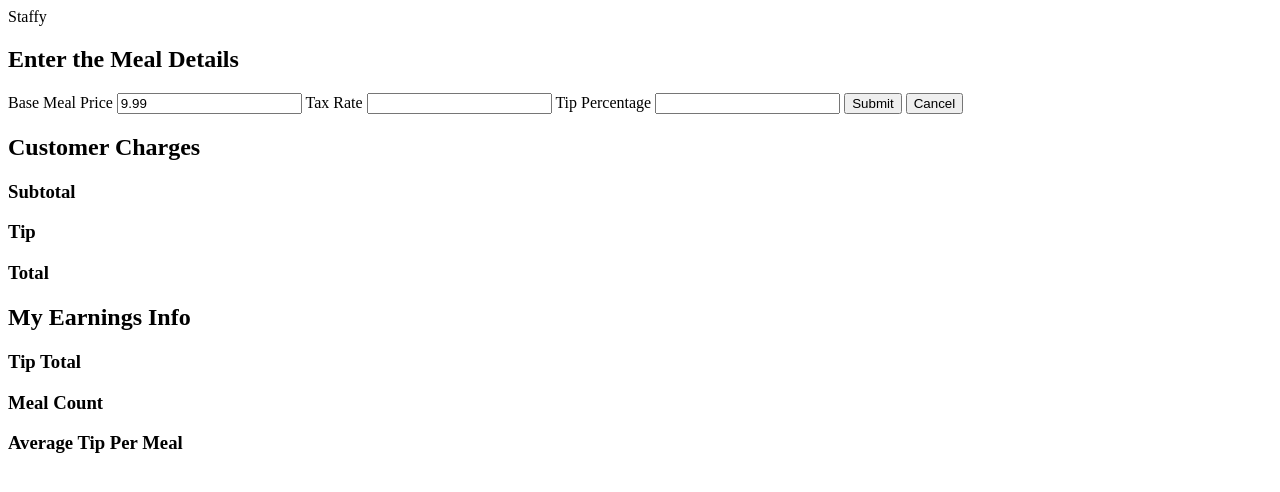
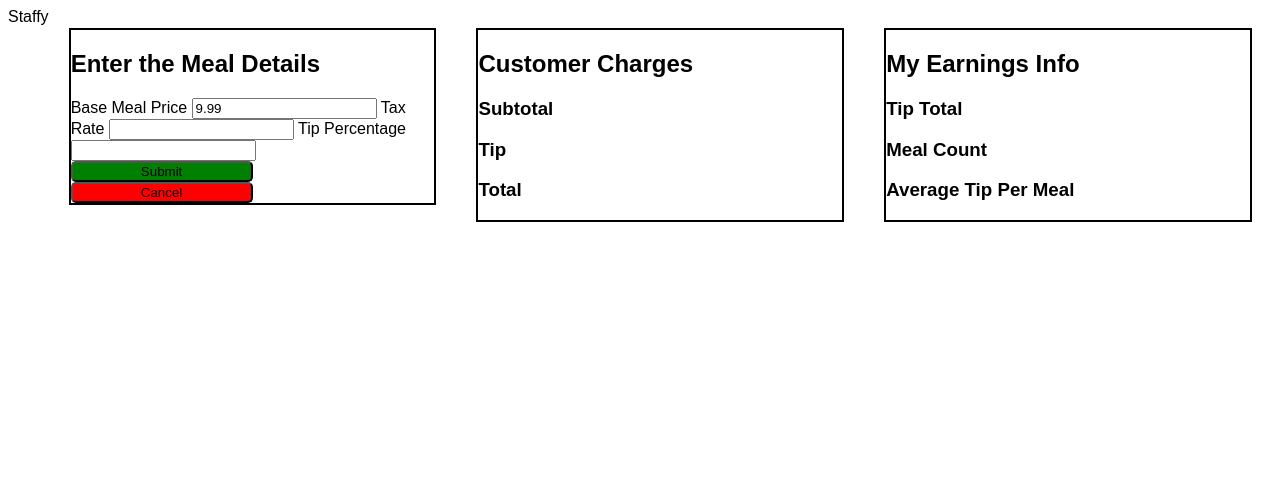
Before and after one commit to zacbarreca/staffy, a plain HTML site: page index.html in a window 1280 px wide. Drawn offline with Linux system fonts and the light colour scheme.

Commit message:
create index.css

```diff
--- /dev/null
+++ b/index.css
@@ -0,0 +1,33 @@
+* {
+  box-sizing: border-box;
+  font-family: Arial, Helvetica, sans-serif;
+}
+
+body {
+  display: flex;
+}
+
+.block {
+  border: 2px solid black;
+  margin: 20px;
+  flex-direction: row;
+  width: 100%;
+}
+
+#meal-details-submit, #meal-details-cancel {
+  display: inline-flex;
+  width: 50%;
+  border-radius: 5px;
+}
+
+#meal-details-submit {
+  background-color: green;
+}
+
+#meal-details-cancel {
+  background-color: red;
+}
+
+#meal-form {
+  height: 100%;
+}
--- a/index.html
+++ b/index.html
@@ -4,7 +4,8 @@
 <head>
   <meta charset="UTF-8">
   <meta name="viewport" content="width=device-width, initial-scale=1.0">
-  <title>Document</title>
+  <link rel="stylesheet" type="text/css" href="index.css">
+  <title>Staffy</title>
 </head>
 
 <body>
```
